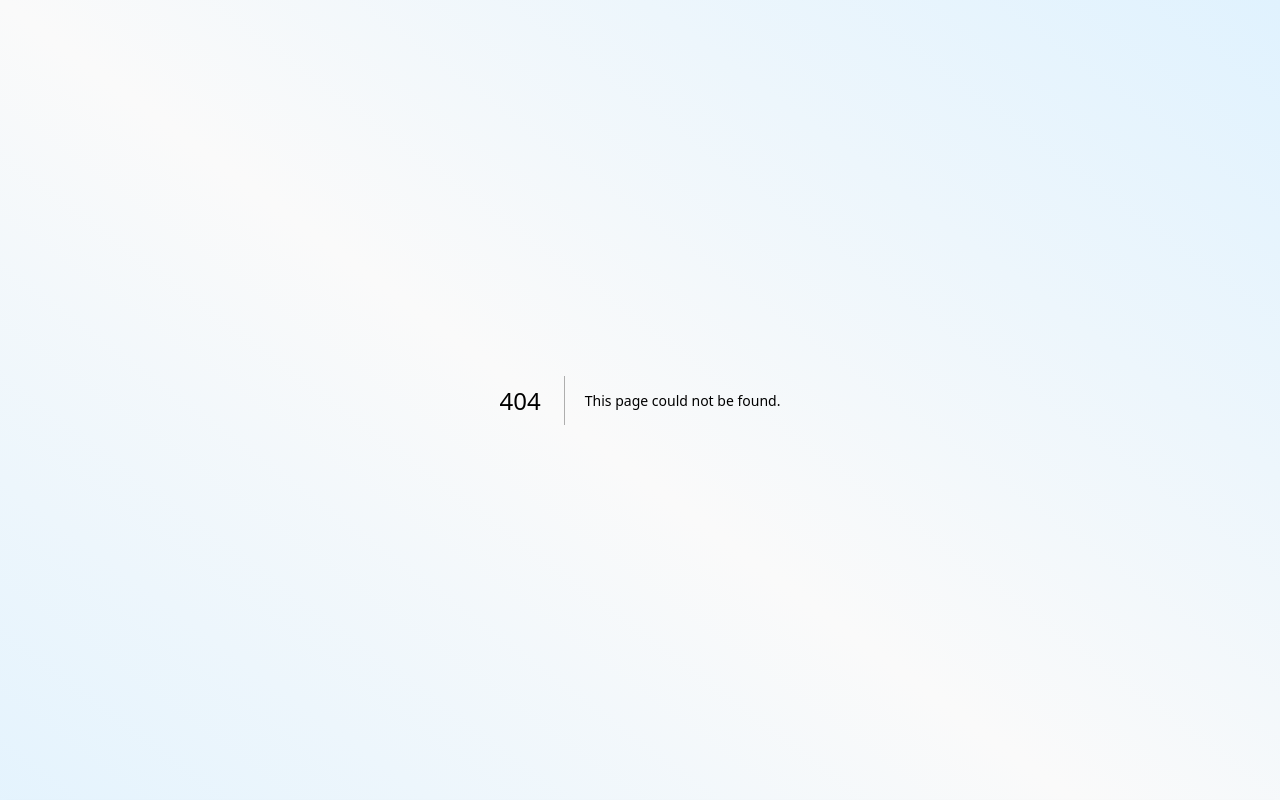
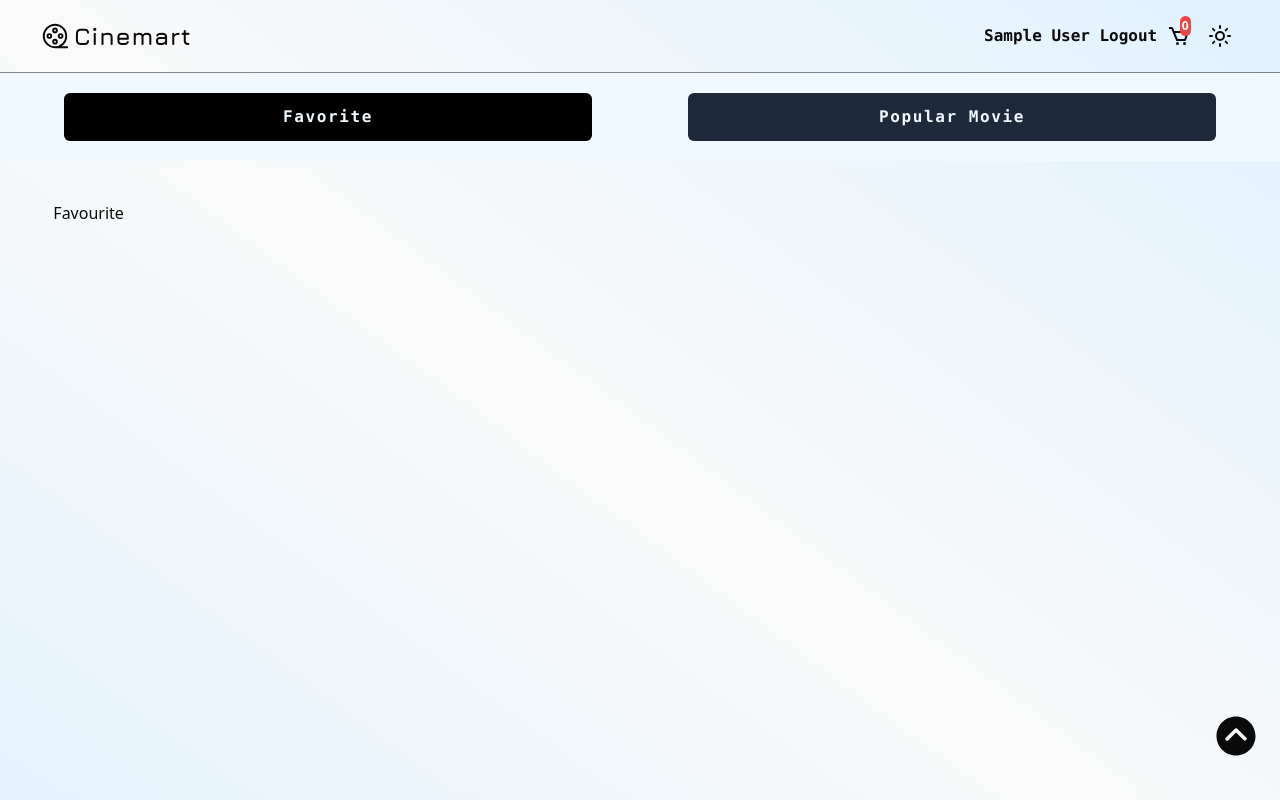
Before and after one commit to dialkq/cinemart, a Next.js app: page /favorite in a window 1280 px wide. Before the commit this address had no page. Shown: the top 800 px of the page. Built offline with nearby package versions, Linux system fonts and the light colour scheme; sample sign-in values are in the browser's storage.

Commit message:
pages/addToFavorit

```diff
--- /dev/null
+++ b/app/favorite/MovieCard.tsx
@@ -0,0 +1,9 @@
+const MovieCard = () => {
+  return (
+    <div>
+      <p>Favourite</p>
+    </div>
+  );
+};
+
+export default MovieCard;
--- /dev/null
+++ b/app/favorite/page.tsx
@@ -0,0 +1,59 @@
+"use client";
+import GenreTabs from "@/components/common/GenreTabs";
+import { Navbar } from "@/components/common/Navbar";
+import MovieCard from "./MovieCard";
+import { QueryClientProvider, QueryClient } from "react-query";
+import { IoIosArrowDropupCircle } from "react-icons/io";
+import { useRouter } from "next/navigation";
+import { useEffect } from "react";
+
+export default function Favorite() {
+  const genres = ["Popular Movie", "Favorite"].sort();
+  const router = useRouter();
+
+  useEffect(() => {
+    const userData = localStorage.getItem("user");
+
+    if (!userData) {
+      router.push("/auth/signin");
+    }
+  }, [router]);
+  // SCROLL TO TOP
+  const scrollToTop = () => {
+    window.scrollTo({
+      top: 0,
+      behavior: "smooth",
+    });
+  }
+
+  return (
+    <QueryClientProvider client={new QueryClient()}>
+      <div className="w-full flex flex-col min-h-screen mx-auto">
+        <div className="w-full mx-auto">
+          <Navbar />
+        </div>
+         {/* SCROLL TO TOP ARROW */}
+         <div
+        onClick={scrollToTop}
+        className="flex fixed cursor-pointer bottom-2 right-1 md:bottom-8 md:right-2 lg:bottom-10 lg:right-5">
+          <IoIosArrowDropupCircle className="w-10 h-10 lg:w-12 lg:h-12" />
+        </div>
+        {/* MAPING GENRE TABS */}
+        <div
+          className="w-full mx-auto py-5 px-5 md:py-5 md:px-10 lg:py-5 lg:px-16 bg-sky-50 dark:bg-slate-900
+           sticky top-0 z-10
+          grid grid-cols-2 md:grid-cols-2 lg:grid-cols-2
+        gap-x-5 gap-y-3 md:gap-x-8 md:gap-y-3 lg:gap-x-24 lg:gap-y-4"
+        >
+          {genres.map((genre) => (
+            <GenreTabs key={genre} genre={genre} />
+          ))}
+        </div>
+        <div className="w-11/12 mx-auto my-10">
+          <MovieCard />
+        </div>
+
+      </div>
+    </QueryClientProvider>
+  );
+}
--- a/app/page.tsx
+++ b/app/page.tsx
@@ -7,7 +7,7 @@ import { useRouter } from "next/navigation";
 import { useEffect } from "react";
 
 export default function Home() {
-  const genres = ["Action", "Adventure", "Crime", "Romance"].sort();
+  const genres = ["Popular Movie", "Favorite"].sort();
   const router = useRouter();
 
   useEffect(() => {
@@ -28,7 +28,7 @@ export default function Home() {
         <div
           className="w-full mx-auto py-5 px-5 md:py-5 md:px-10 lg:py-5 lg:px-16 bg-sky-50 dark:bg-slate-900
            sticky top-0 z-10
-          grid grid-cols-2 md:grid-cols-4 lg:grid-cols-4
+          grid grid-cols-2 md:grid-cols-2 lg:grid-cols-2
         gap-x-5 gap-y-3 md:gap-x-8 md:gap-y-3 lg:gap-x-24 lg:gap-y-4"
         >
           {genres.map((genre) => (
--- a/components/common/Button/AddToCart/index.tsx
+++ b/components/common/Button/AddToCart/index.tsx
@@ -15,7 +15,7 @@ const AddToCart: React.FC<AddToCartProps> = ({ movie }) => {
 
   const addToCart = () => {
     if (cart.some((item) => item.title === movie.title)) {
-      alert("Anda tidak bisa memesan lebih dari sekali dari film yang sama");
+      alert("Maaf anda tidak bisa memesan lebih dari sekali dari film yang sama");
     } else {
       const newCart = [
         ...cart,
@@ -33,8 +33,8 @@ const AddToCart: React.FC<AddToCartProps> = ({ movie }) => {
   return (
     <div
       onClick={addToCart}
-      className="mx-auto w-fit py-2 px-3 md:py-3 md:px-4 lg:py-3 lg:px-5
-                rounded-xl bg-green-400 mt-2 mb-1 md:mb-4 lg:mb-10 cursor-pointer hover:bg-green-500 active:bg-green-600 active:ring active:ring-green-800"
+      className="mx-auto w-fit md:px-4 lg:py-3 lg:px-5 flex justify-center items-center
+                rounded-xl bg-green-400 cursor-pointer hover:bg-green-500 active:bg-green-600 active:ring active:ring-green-800"
     >
       <p className="font-lato font-extrabold text-white text-xs md:text-sm tracking-wider">
         Add to cart
--- /dev/null
+++ b/components/common/Button/AddToFavourite/index.tsx
@@ -0,0 +1,12 @@
+import { MdFavoriteBorder } from "react-icons/md";
+
+
+const AddToFavourite = () => {
+    return (
+        <div className="flex justify-center items-center">
+            <MdFavoriteBorder className="w-6 h-6 text-red-700" />
+        </div>
+    )
+}
+
+export default AddToFavourite
--- a/components/common/Carousel/index.tsx
+++ b/components/common/Carousel/index.tsx
@@ -15,6 +15,7 @@ import Autoplay from "embla-carousel-autoplay";
 import Lottie from "lottie-react";
 import loading from "@/public/animation/loading.json";
 import AddToCart from "../Button/AddToCart";
+import AddToFavourite from "../Button/AddToFavourite";
 
 interface Movie {
   poster_path: string;
@@ -95,8 +96,13 @@ export default function CarouselCard() {
                 {movie.adult ? "Rp55.000" : "Rp35.000"}
               </p>
 
-              {/* ADD TO CART */}
-             <AddToCart movie={movie} />
+              <div className="w-full mx-auto flex justify-evenly bg-blue-950 my-1">
+                {/* ADD TO CART */}
+                <AddToCart movie={movie} />
+
+                {/* ADD TO FAVORITE */}
+                <AddToFavourite />
+              </div>
             </Card>
           </CarouselItem>
         ))}
```
Also changed, not shown: components/common/GenreTabs/index.tsx (line endings or trailing spaces).
